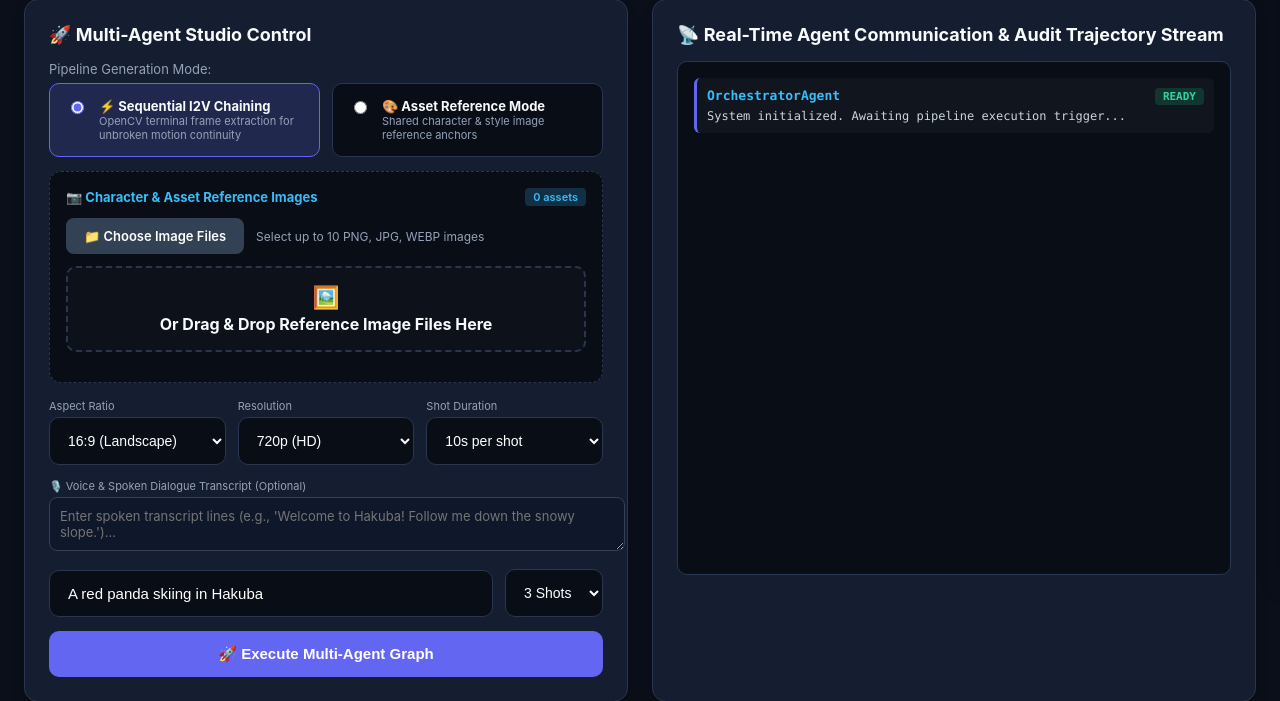
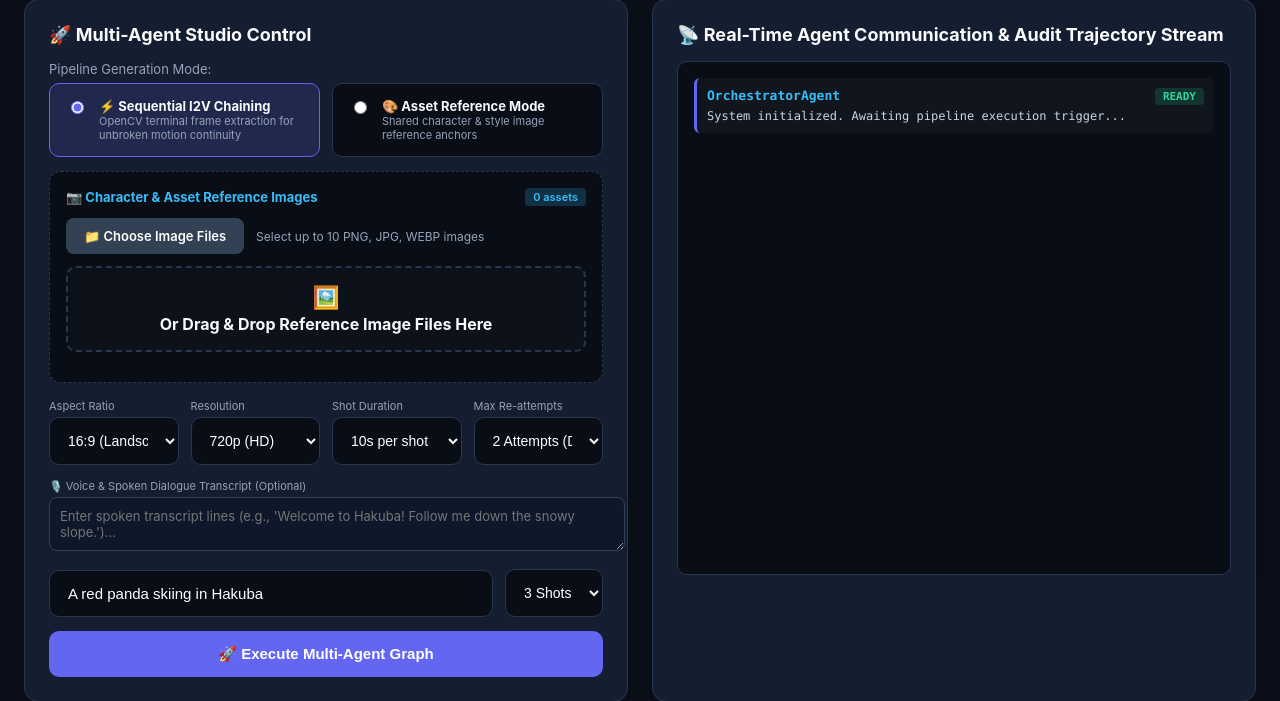
Before and after one commit to hillxcyu/vidgen, a FastAPI app: page / in a window 1280 px wide. Shown: the part 223-924 px from the top of the page. Run offline with FastAPI, Linux system fonts and the light colour scheme; data that the repository does not hold is empty.

Commit message:
Expose configurable max_attempts self-correction budget parameter across API and UI

```diff
--- a/src/server.py
+++ b/src/server.py
@@ -44,6 +44,7 @@
     aspect_ratio: Optional[str] = "16:9"
     resolution: Optional[str] = "720p"
     duration: Optional[int] = 10
+    max_attempts: Optional[int] = 2
     voice_transcript: Optional[str] = None
     reference_assets_b64: Optional[List[str]] = None
     reference_audio_b64: Optional[List[str]] = None
@@ -58,6 +59,7 @@
         aspect_ratio=req.aspect_ratio or "16:9",
         resolution=req.resolution or "720p",
         duration=req.duration or 10,
+        max_attempts=req.max_attempts or 2,
         voice_transcript=req.voice_transcript,
         reference_assets_b64=req.reference_assets_b64 or [],
         reference_audio_b64=req.reference_audio_b64 or []
@@ -71,6 +73,7 @@
     aspect_ratio: Optional[str] = "16:9",
     resolution: Optional[str] = "720p",
     duration: Optional[int] = 10,
+    max_attempts: Optional[int] = 2,
     voice_transcript: Optional[str] = None
 ):
     """GET SSE streaming endpoint for backwards compatibility."""
@@ -81,6 +84,7 @@
         aspect_ratio=aspect_ratio or "16:9",
         resolution=resolution or "720p",
         duration=duration or 10,
+        max_attempts=max_attempts or 2,
         voice_transcript=voice_transcript,
         reference_assets_b64=[],
         reference_audio_b64=[]
@@ -93,6 +97,7 @@
     aspect_ratio: str,
     resolution: str,
     duration: int,
+    max_attempts: int,
     voice_transcript: Optional[str],
     reference_assets_b64: List[str],
     reference_audio_b64: List[str]
@@ -108,6 +113,7 @@
             aspect_ratio=aspect_ratio,
             resolution=resolution,
             duration=duration,
+            max_attempts=max_attempts,
             voice_transcript=voice_transcript,
             reference_assets_b64=reference_assets_b64 or [],
             reference_audio_b64=reference_audio_b64 or []
@@ -208,7 +214,7 @@
             frame_filename = os.path.join(OUTPUT_DIR, f"shot_{shot.shot_index}_last_frame.png")
 
             feedback: Optional[str] = None
-            max_attempts = 2
+            max_attempts = state.max_attempts
             for attempt in range(max_attempts):
                 state.attempt_counter += 1
 
--- a/src/state.py
+++ b/src/state.py
@@ -25,6 +25,7 @@
     aspect_ratio: str = "16:9"
     resolution: str = "720p"
     duration: int = 10
+    max_attempts: int = Field(default=2, ge=1, le=5)
     voice_transcript: Optional[str] = None
     reference_assets_b64: List[str] = Field(default_factory=list)
     reference_audio_b64: List[str] = Field(default_factory=list)
--- a/src/templates/index.html
+++ b/src/templates/index.html
@@ -516,7 +516,7 @@
                     <div class="preview-grid" id="refPreviewGrid"></div>
                 </div>
 
-                <!-- Google Omni Control String Parameters Row -->
+                <!-- Google Omni Control String & Production Loop Parameters Row -->
                 <div class="form-row" style="margin-bottom: 14px;">
                     <div style="flex: 1;">
                         <label style="font-size: 11px; color: var(--muted-text); display: block; margin-bottom: 4px;">Aspect Ratio</label>
@@ -541,6 +541,16 @@
                             <option value="8">8s per shot</option>
                             <option value="15">15s per shot</option>
                             <option value="30">30s per shot</option>
+                        </select>
+                    </div>
+                    <div style="flex: 1;">
+                        <label style="font-size: 11px; color: var(--muted-text); display: block; margin-bottom: 4px;">Max Re-attempts</label>
+                        <select id="maxAttemptsSelect" style="width: 100%;">
+                            <option value="1">1 Attempt (No Retry)</option>
+                            <option value="2" selected>2 Attempts (Default)</option>
+                            <option value="3">3 Attempts</option>
+                            <option value="4">4 Attempts</option>
+                            <option value="5">5 Attempts</option>
                         </select>
                     </div>
                 </div>
@@ -788,6 +798,8 @@
             var resVal = resSelect ? resSelect.value : "720p";
             var durationSelect = document.getElementById("durationSelect");
             var durationVal = durationSelect ? parseInt(durationSelect.value, 10) : 10;
+            var maxAttemptsSelect = document.getElementById("maxAttemptsSelect");
+            var maxAttemptsVal = maxAttemptsSelect ? parseInt(maxAttemptsSelect.value, 10) : 2;
             var transcriptInput = document.getElementById("transcriptInput");
             var transcriptVal = transcriptInput ? transcriptInput.value.trim() : "";
 
@@ -816,6 +828,7 @@
                         aspect_ratio: aspect,
                         resolution: resVal,
                         duration: durationVal,
+                        max_attempts: maxAttemptsVal,
                         voice_transcript: transcriptVal,
                         reference_assets_b64: window.refImagesB64,
                         reference_audio_b64: window.refAudioB64
```
